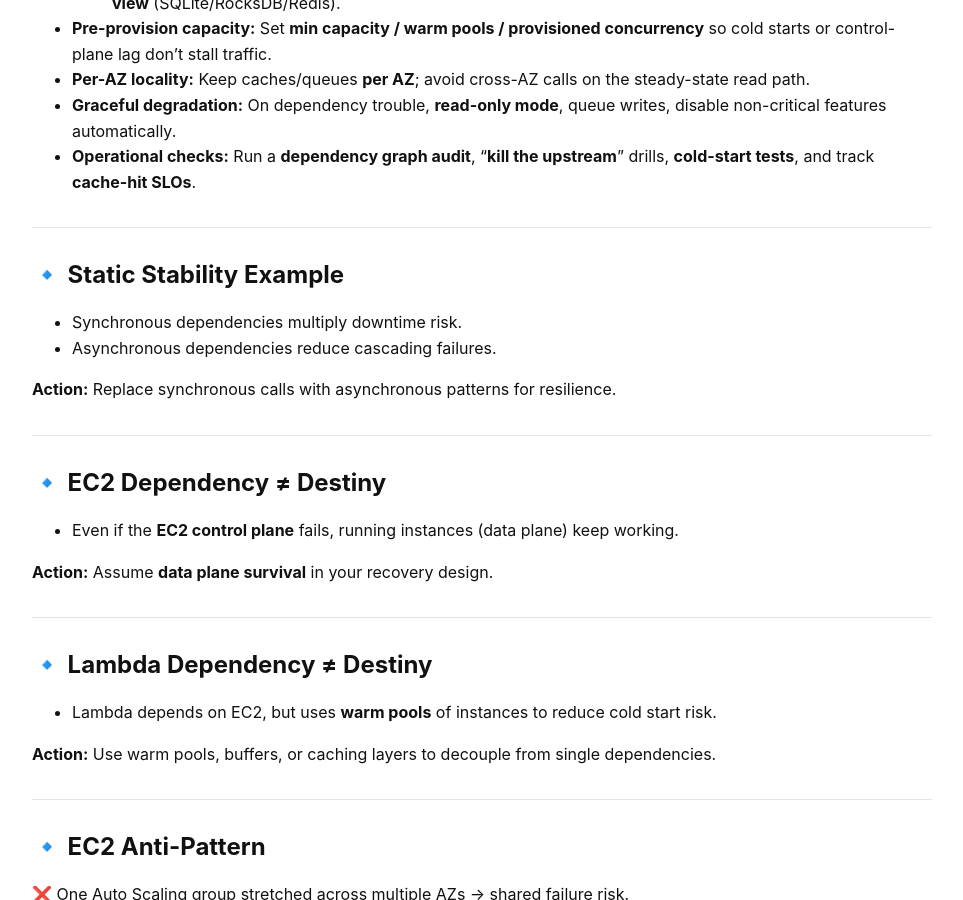
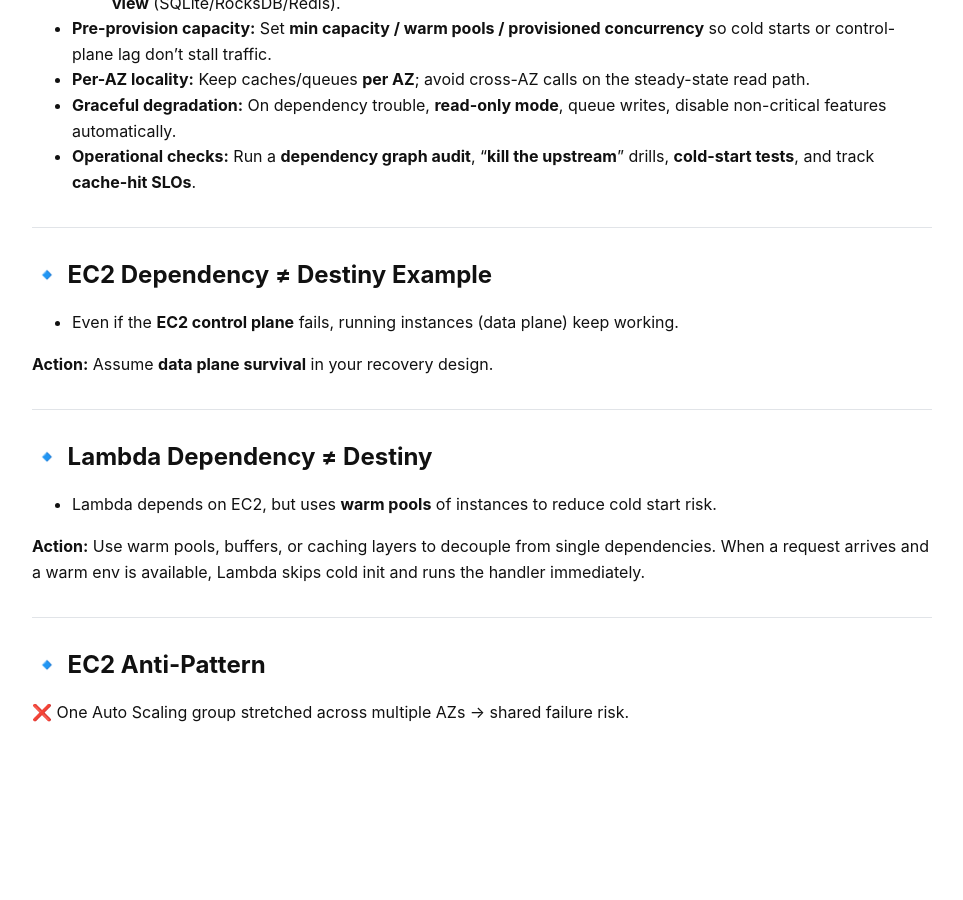
Before and after one commit to ahmadalkhaldi2013-star/Cloud-Resilience, a Jekyll site: the page built from fault-isolation-core-concepts.md, in a window 1280 px wide and 900 px high, scrolled down 3733 px. Shown: the whole window, without its empty margins (158-1121 px from the left). Built offline with Jekyll 4.4.1, drawn with Linux system fonts in a browser that asks for light colours; our own code applies the rules of GitHub Pages for plain Markdown files; some of the changed text lies outside the part shown.

Commit message:
Update fault-isolation-core-concepts.md

````diff
--- a/fault-isolation-core-concepts.md
+++ b/fault-isolation-core-concepts.md
@@ -183,15 +183,7 @@ flowchart LR
 
 ---
 
-## 🔹 Static Stability Example
-- Synchronous dependencies multiply downtime risk.
-- Asynchronous dependencies reduce cascading failures.
-
-**Action:** Replace synchronous calls with asynchronous patterns for resilience.
-
----
-
-## 🔹 EC2 Dependency ≠ Destiny
+## 🔹 EC2 Dependency ≠ Destiny Example
 - Even if the **EC2 control plane** fails, running instances (data plane) keep working.
 
 **Action:** Assume **data plane survival** in your recovery design.
@@ -201,7 +193,7 @@ flowchart LR
 ## 🔹 Lambda Dependency ≠ Destiny
 - Lambda depends on EC2, but uses **warm pools** of instances to reduce cold start risk.
 
-**Action:** Use warm pools, buffers, or caching layers to decouple from single dependencies.
+**Action:** Use warm pools, buffers, or caching layers to decouple from single dependencies.  When a request arrives and a warm env is available, Lambda skips cold init and runs the handler immediately.
 
 ---
 
@@ -255,15 +247,6 @@ flowchart LR
 ```
 
 **Action:** Enable **Serve-Stale DNS** where supported to maintain service continuity.
-
----
-
-## 🔹 Static Stability Takeaways
-- Operate normally in a **static state** during dependency outages.
-- Remove real-time reliance on control planes.
-- Use data plane + pre-provisioning for recovery.
-
-**Action:** Build fallback paths that work even if dependencies are down.
 
 ---
 
````
